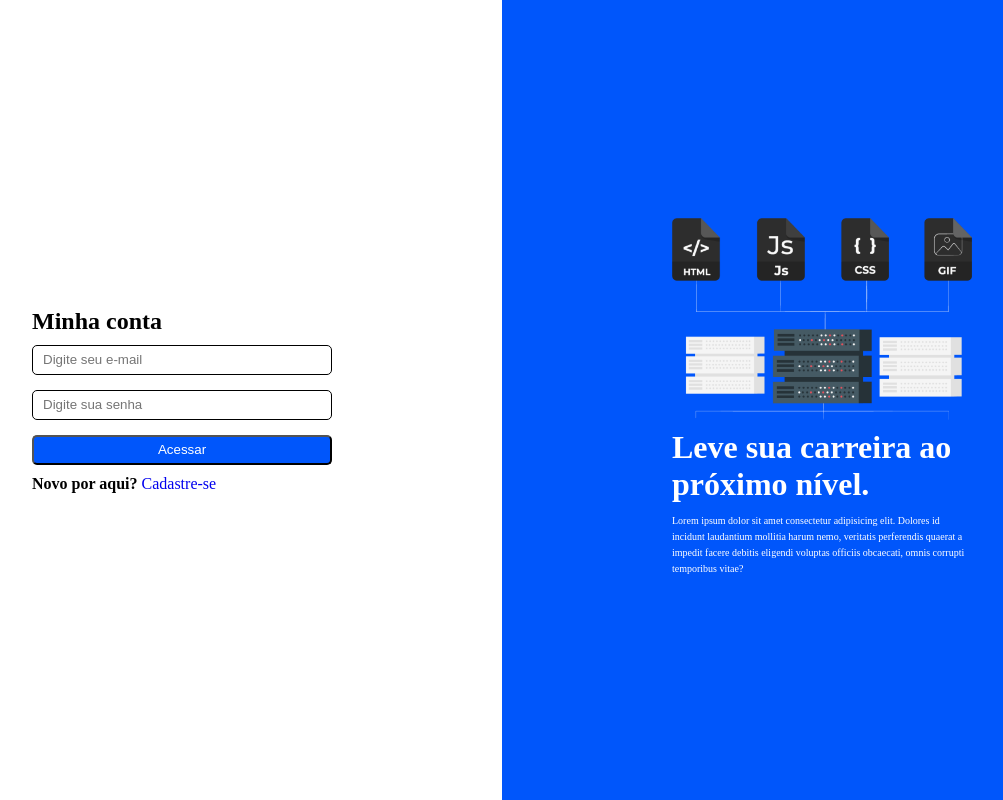
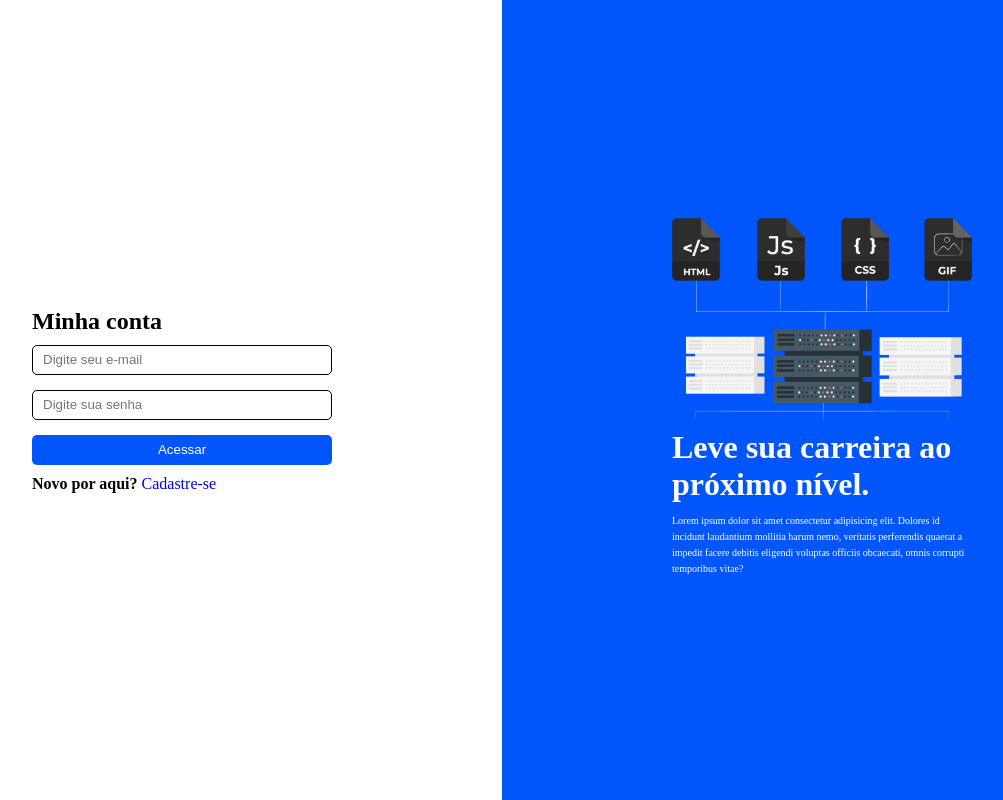
Before and after one commit to felipeeducamilo/desafio-login, a plain HTML site: page index.html in a window 1280 px wide. Shown: the whole page, without its empty margins (138-1141 px from the left). Drawn offline with Linux system fonts and the light colour scheme.

Commit message:
desafio login

```diff
--- a/style.css
+++ b/style.css
@@ -52,6 +52,8 @@ input[type="submit"] {
     border-radius: 5px;
     background-color: var(--blue-1);
     color: var(--white-1);
+    cursor: pointer;
+    border: 0;
 }
 
 .no-account {
```
